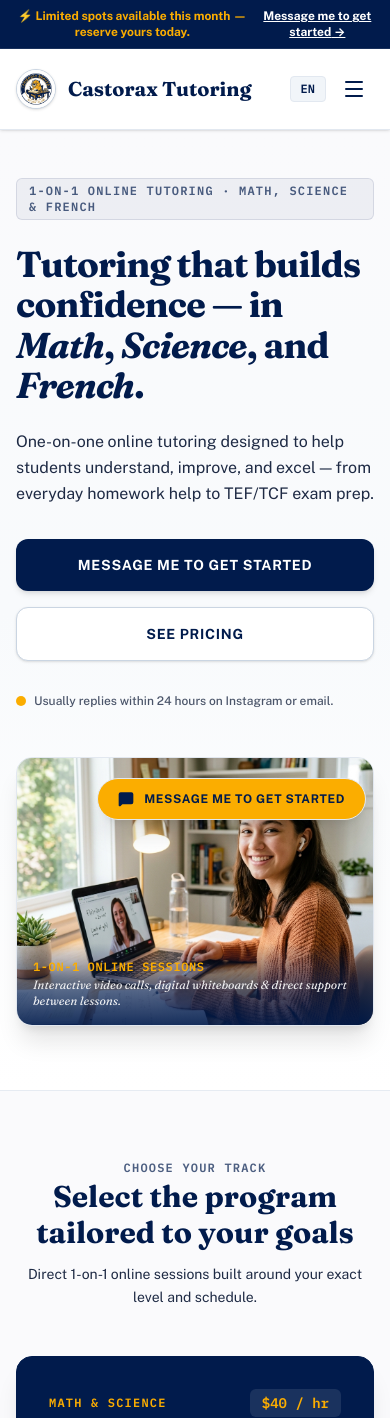
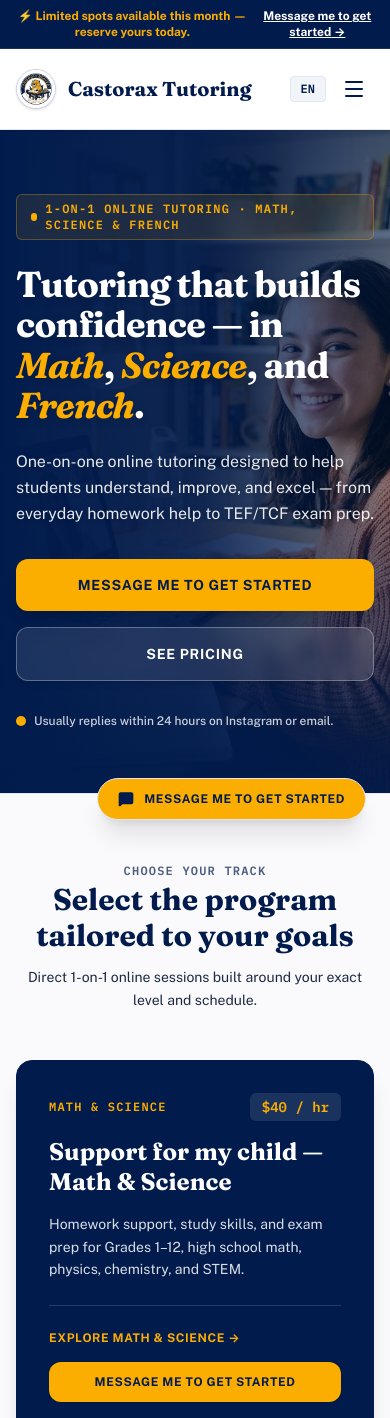
Before and after one commit to ys-sites/castorax, a React (Vite) app: page / in a window 390 px wide. Shown: the top 1418 px of the page. Built offline with nearby package versions, Linux system fonts and the light colour scheme.

Commit message:
feat: implement responsive hero component with multilingual support and booking actions

```diff
--- a/src/components/Hero.tsx
+++ b/src/components/Hero.tsx
@@ -1,7 +1,7 @@
 import React from 'react';
 import { ActivePage, Language } from '../types';
 import { translations } from '../translations';
-import heroPhoto from '../assets/images/hero_tutoring_session.png';
+import heroBgPhoto from '../assets/images/hero_tutoring_session.png';
 
 interface HeroProps {
   currentLang: Language;
@@ -17,33 +17,46 @@ export const Hero: React.FC<HeroProps> = ({
   const t = translations[currentLang];
 
   return (
-    <section className="bg-gradient-to-b from-[#FAFAFC] via-[#F8FAFC] to-[#FFFFFF] text-[#011B4C] relative overflow-hidden border-b border-slate-200/80">
-      <div className="max-w-7xl mx-auto px-4 sm:px-6 lg:px-8 pt-12 pb-16 lg:pt-20 lg:pb-24">
-        <div className="grid grid-cols-1 lg:grid-cols-12 gap-12 lg:gap-8 items-center">
+    <section className="relative text-white overflow-hidden border-b border-slate-200 min-h-[560px] lg:min-h-[620px] flex items-center bg-[#011B4C]">
+      {/* Background Hero Image */}
+      <img
+        src={heroBgPhoto}
+        alt="Tutoring Session Background"
+        className="absolute inset-0 w-full h-full object-cover object-center z-0"
+      />
 
-          {/* Left Column: Asymmetric Typography & Clear Pitch */}
-          <div className="lg:col-span-7 space-y-6 text-left">
+      {/* Dark Navy Scrim Overlay for 100% High-Contrast Text Readability */}
+      <div className="absolute inset-0 z-10 bg-gradient-to-r from-[#011B4C] via-[#011B4C]/90 to-[#011B4C]/40 sm:from-[#011B4C] sm:via-[#011B4C]/85 sm:to-transparent" />
+      <div className="absolute inset-0 z-10 bg-gradient-to-t from-[#011B4C]/90 via-transparent to-[#011B4C]/40" />
+
+      {/* Main Content Container */}
+      <div className="relative z-20 max-w-7xl mx-auto px-4 sm:px-6 lg:px-8 py-16 lg:py-24 w-full">
+        <div className="grid grid-cols-1 lg:grid-cols-12 gap-8 items-center">
+
+          {/* Left Column: Ultra-Legible Headline & Copy */}
+          <div className="lg:col-span-8 space-y-6 text-left max-w-3xl">
 
             {/* Eyebrow marker */}
-            <div className="text-xs font-mono font-bold uppercase tracking-widest text-[#011B4C]/70 bg-[#011B4C]/5 border border-[#011B4C]/10 px-3 py-1 rounded-md w-fit">
-              {t.hero.eyebrow}
+            <div className="inline-flex items-center gap-2 text-xs font-mono font-bold uppercase tracking-widest text-[#FBAD00] bg-[#FBAD00]/10 border border-[#FBAD00]/30 px-3.5 py-1.5 rounded-md backdrop-blur-md">
+              <span className="w-2 h-2 rounded-full bg-[#FBAD00]" />
+              <span>{t.hero.eyebrow}</span>
             </div>
 
-            {/* Main Headline in Fraunces */}
-            <h1 className="text-4xl sm:text-5xl lg:text-6xl font-display font-bold text-[#011B4C] leading-[1.12] tracking-tight">
+            {/* Main Headline in Fraunces - Ultra High Contrast White & Gold */}
+            <h1 className="text-4xl sm:text-5xl lg:text-6xl font-display font-bold text-white leading-[1.12] tracking-tight drop-shadow-md">
               {currentLang === 'en' ? (
                 <>
-                  Tutoring that builds confidence — in <span className="italic text-[#011B4C]">Math</span>, <span className="italic text-[#011B4C]">Science</span>, and <span className="italic text-[#011B4C]">French</span>.
+                  Tutoring that builds confidence — in <span className="italic text-[#FBAD00]">Math</span>, <span className="italic text-[#FBAD00]">Science</span>, and <span className="italic text-[#FBAD00]">French</span>.
                 </>
               ) : (
                 <>
-                  Un tutorat qui bâtit la confiance — en <span className="italic text-[#011B4C]">maths</span>, <span className="italic text-[#011B4C]">sciences</span> et <span className="italic text-[#011B4C]">français</span>.
+                  Un tutorat qui bâtit la confiance — en <span className="italic text-[#FBAD00]">maths</span>, <span className="italic text-[#FBAD00]">sciences</span> et <span className="italic text-[#FBAD00]">français</span>.
                 </>
               )}
             </h1>
 
             {/* Subtitle */}
-            <p className="text-base sm:text-lg text-[#1E2A44] leading-relaxed max-w-2xl font-normal font-sans">
+            <p className="text-base sm:text-lg text-white/90 leading-relaxed max-w-2xl font-normal font-sans drop-shadow-sm">
               {t.hero.subtitle}
             </p>
 
@@ -51,54 +64,41 @@ export const Hero: React.FC<HeroProps> = ({
             <div className="pt-2 flex flex-col sm:flex-row items-stretch sm:items-center gap-4">
               <button
                 onClick={onOpenBooking}
-                className="bg-[#011B4C] hover:bg-[#1E2A44] text-[#FFFFFF] font-bold text-sm uppercase tracking-wider px-8 py-4 rounded-xl shadow-md transition-all cursor-pointer text-center"
+                className="bg-[#FBAD00] hover:bg-[#d49300] text-[#011B4C] font-bold text-sm uppercase tracking-wider px-8 py-4 rounded-xl shadow-lg transition-all cursor-pointer text-center font-sans"
               >
                 {t.hero.cta}
               </button>
 
               <button
                 onClick={() => onNavigate('pricing')}
-                className="bg-white hover:bg-slate-50 border border-slate-300 text-[#011B4C] font-bold text-sm uppercase tracking-wider px-7 py-4 rounded-xl transition-all cursor-pointer text-center shadow-sm"
+                className="bg-white/10 hover:bg-white/20 border border-white/30 text-white font-bold text-sm uppercase tracking-wider px-7 py-4 rounded-xl transition-all cursor-pointer text-center shadow-md backdrop-blur-sm font-sans"
               >
                 {t.hero.secondaryCta}
               </button>
             </div>
 
             {/* Microcopy & Fast Response Guarantee */}
-            <div className="pt-2 flex items-center gap-2 text-xs text-[#1E2A44]/80 font-sans font-medium">
-              <span className="inline-block w-2.5 h-2.5 rounded-full bg-[#FBAD00]" />
+            <div className="pt-2 flex items-center gap-2 text-xs text-white/80 font-sans font-medium">
+              <span className="inline-block w-2.5 h-2.5 rounded-full bg-[#FBAD00] shrink-0" />
               <span>{t.hero.microcopy}</span>
             </div>
 
           </div>
 
-          {/* Right Column: Full-Color Natural Photography Frame (No Purple Tinting!) */}
-          <div className="lg:col-span-5 relative">
-            <div className="relative mx-auto max-w-md lg:max-w-none">
-
-              {/* Photo Card Container */}
-              <div className="relative rounded-2xl overflow-hidden shadow-xl border border-slate-200 bg-white aspect-[4/3] sm:aspect-[4/3] lg:aspect-[4/3]">
-                {/* Natural full-color image */}
-                <img
-                  src={heroPhoto}
-                  alt="Modern 1-on-1 Online Tutoring Session"
-                  className="w-full h-full object-cover transition-transform duration-700 hover:scale-105"
-                />
-
-                {/* Subtle Bottom Caption Bar */}
-                <div className="absolute bottom-0 inset-x-0 p-4 sm:p-5 bg-gradient-to-t from-[#011B4C]/90 via-[#011B4C]/60 to-transparent text-white">
-                  <div className="text-xs font-mono font-bold uppercase tracking-wider text-[#FBAD00] mb-0.5">
-                    {currentLang === 'en' ? '1-ON-1 ONLINE SESSIONS' : 'SÉANCES INDIVIDUELLES EN LIGNE'}
-                  </div>
-                  <div className="text-xs font-display italic text-white/90">
-                    {currentLang === 'en'
-                      ? 'Interactive video calls, digital whiteboards & direct support between lessons.'
-                      : 'Appels vidéo interactifs, tableaux blancs virtuels & soutien entre les cours.'}
-                  </div>
-                </div>
-
+          {/* Right Column: Floating Feature Badge */}
+          <div className="lg:col-span-4 hidden lg:block">
+            <div className="bg-[#011B4C]/80 border border-white/20 p-6 rounded-2xl backdrop-blur-md space-y-3 text-white shadow-2xl max-w-sm ml-auto">
+              <div className="text-xs font-mono font-bold text-[#FBAD00] uppercase tracking-wider">
+                {currentLang === 'en' ? '1-ON-1 ONLINE SESSIONS' : 'SÉANCES INDIVIDUELLES EN LIGNE'}
               </div>
-
+              <p className="text-xs text-white/90 leading-relaxed font-sans">
+                {currentLang === 'en'
+                  ? 'Interactive video calls, digital whiteboards & direct support between lessons.'
+                  : 'Appels vidéo interactifs, tableaux blancs virtuels & soutien entre les cours.'}
+              </p>
+              <div className="pt-2 flex items-center gap-2 text-[11px] font-mono text-[#FBAD00]">
+                <span>⚡ {t.hero.banner}</span>
+              </div>
             </div>
           </div>
 
```
